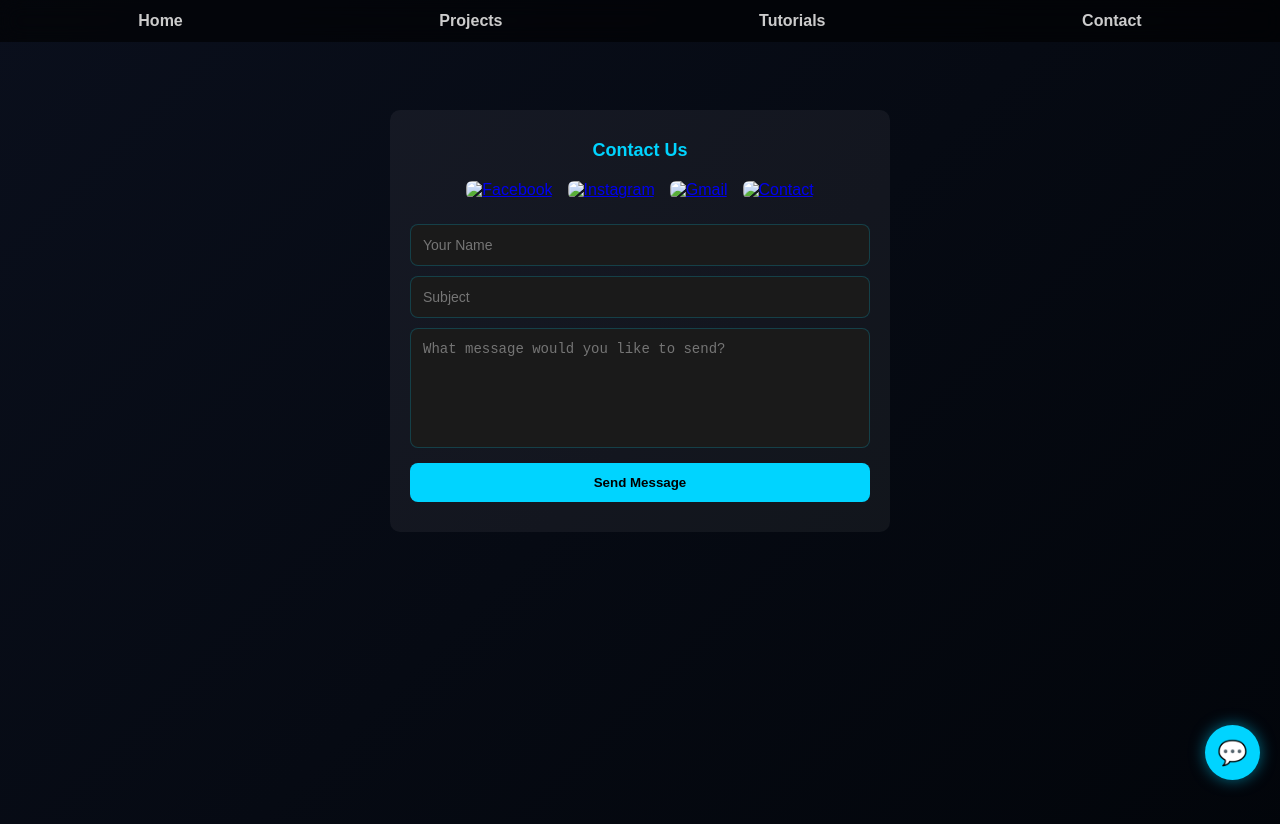
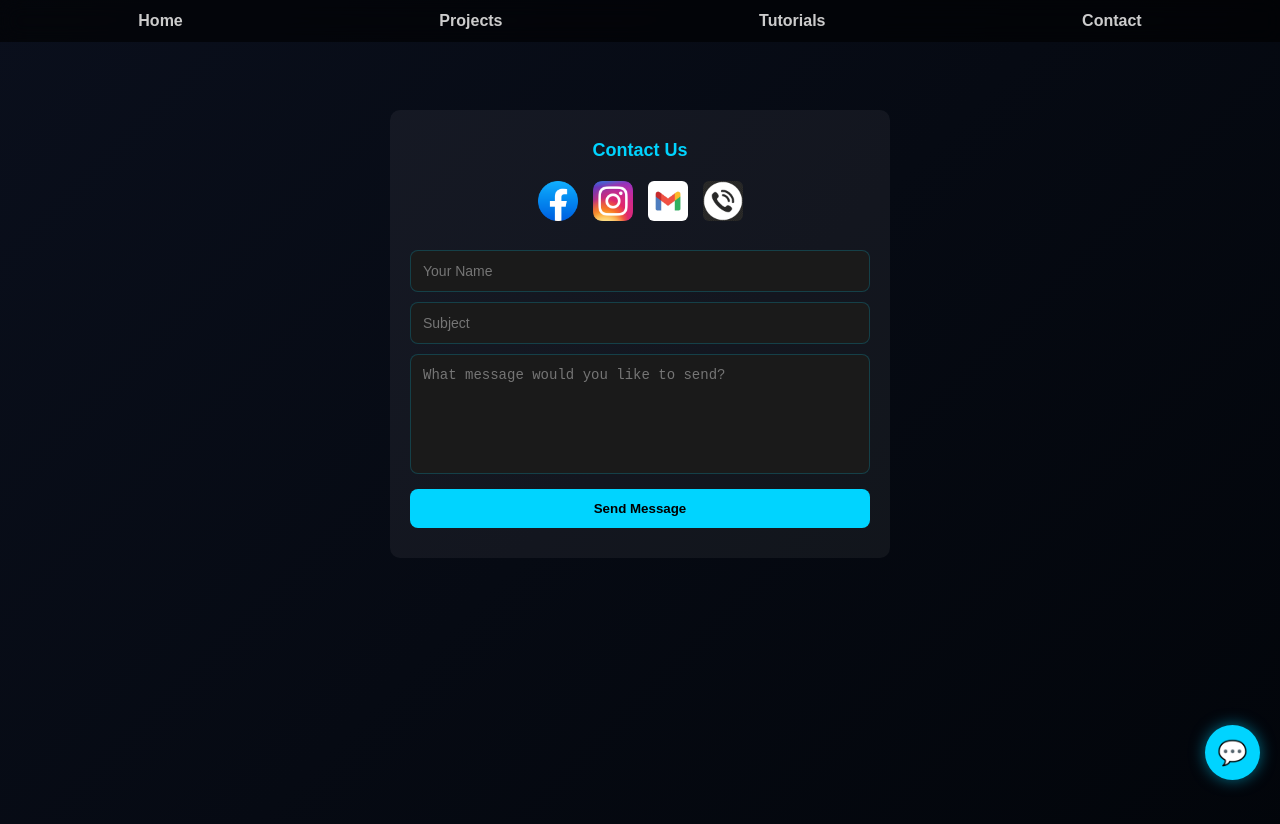
Before and after one commit to balugocecil86-lang/PROJECT, a plain HTML site: page index.html in a window 1280 px wide. Both pictures are taken after a click on the link "Contact". Drawn offline with Linux system fonts and the light colour scheme.

Commit message:
Update social media icon image paths

```diff
--- a/index.html
+++ b/index.html
@@ -411,19 +411,19 @@
     <h2>Contact Us</h2>
     <div class="social-icons">
       <a href="https://www.facebook.com/cecil.dela.cruz.balugo" target="_blank">
-        <img src="/ok/2021_Facebook_icon.svg.png" alt="Facebook">
+        <img src="2021_Facebook_icon.svg.png" alt="Facebook">
       </a>
 
       <a href="https://www.instagram.com/YOUR_INSTAGRAM_USERNAME" target="_blank">
-        <img src="/ok/2048px-Instagram_icon.png" alt="Instagram">
+        <img src="2048px-Instagram_icon.png" alt="Instagram">
       </a>
 
       <a href="mailto:balugocecil200@gmail.com">
-        <img src="/ok/gmail-logo-on-transparent-white-background-free-vector.jpg" alt="Gmail">
+        <img src="gmail-logo-on-transparent-white-background-free-vector.jpg" alt="Gmail">
       </a>
 
       <a href="tel:09631247597" target="_blank">
-        <img src="/ok/c4198af08cbf6b66b043b30748676ade.jpg" alt="Contact">
+        <img src="c4198af08cbf6b66b043b30748676ade.jpg" alt="Contact">
       </a>
     </div>
 
```
